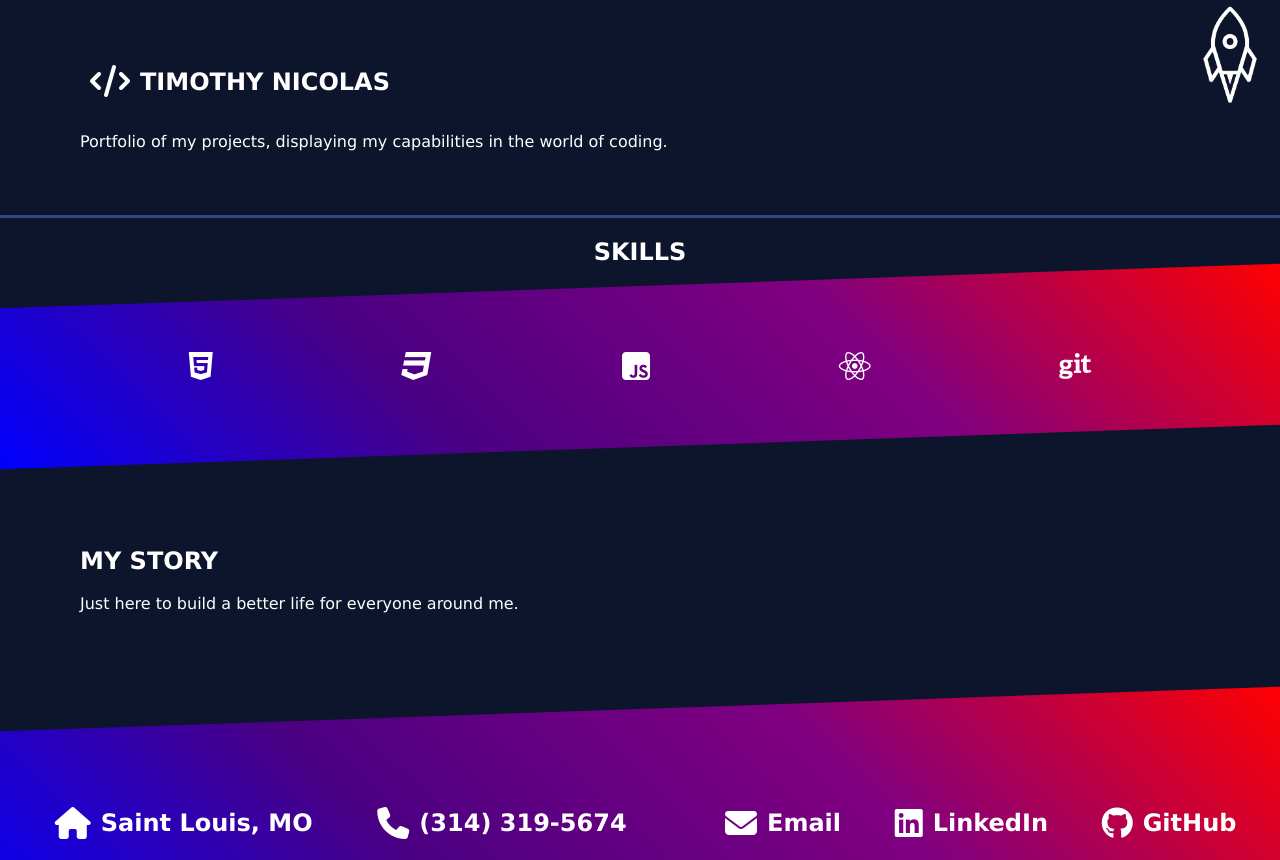
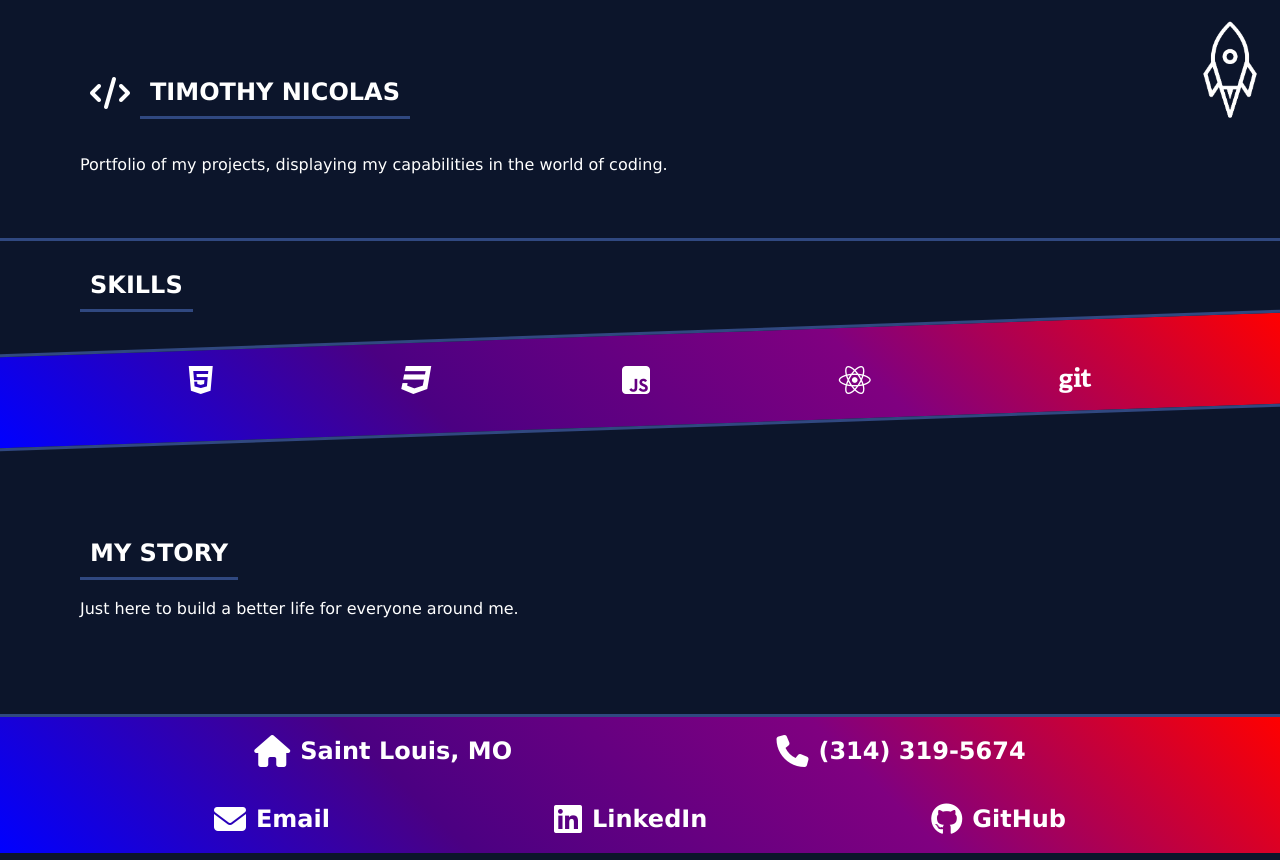
Before and after one commit to Lucky-Legend/Lucky-Legend.github.io, a website: page index.html in a window 1280 px wide. Shown: the top 860 px of the page. Drawn offline with Linux system fonts and the light colour scheme.

Commit message:
Built animations, added image folder, and refined everything

```diff
--- a/index.html
+++ b/index.html
@@ -6,22 +6,28 @@
 		<meta name="viewport" content="width=device-width, initial-scale=1, user-scalable=no" />
       <link rel="stylesheet" type="text/css" href="styles.css">
       <script src="https://kit.fontawesome.com/633b8fbaef.js" crossorigin="anonymous"></script>
+      <script defer src="script.js"></script>
    </head>
    <body>
       <main>
          <header>
-            <section id="head-bg">
+            <section id="head-bg" class="conceal">
                <div class="icon-text">
                   <i class="fa fa-code fa-2xl"></i>
-                  <h1>
+                  <h1 class="underline">
                      <b>TIMOTHY NICOLAS</b>
                   </h1>
                </div>
-               <p>Portfolio of my projects, displaying my capabilities in the world of coding.</p>
+               <p class="conceal">Portfolio of my projects, displaying my capabilities in the world of coding.</p>
             </section>
-            <img id="rocket" src="LaunchCode_rocketline_white_edit.png" alt="LaunchCode_rocketline_white">
+            <nav>
+               <a href="#menu" id="rocket">
+                     <img id="rocket-img" class="enlarge" src="..\images\LaunchCode_rocketline_white_edit.png" alt="LaunchCode_rocketline_white">
+               </a>
+            </nav>
+
          </header>
-         <h2 style="text-align:center;">SKILLS</h2>
+         <h2 class="underline conceal" style="margin-left: 5rem;">SKILLS</h2>
          <section class="row">
             <div class="icons">
                <i class="fa fa-html5 fa-2xl"></i>
@@ -31,14 +37,21 @@
                <i class="fa fa-git fa-2xl"></i>
             </div>
          </section>
+         <article class="conceal">
+            <h2 class="underline">MY STORY</h2>
+            <p>Just here to build a better life for everyone around me.</p>
+         </article>
+         <section id="projects">
+
+         </section>
+         <section id="work-history">
+
+         </section>
+
       </main>
-      <article>
-         <h2>MY STORY</h2>
-         <p>Just here to build a better life for everyone around me.</p>
-      </article>
    </body>
    <footer>
-      <section class="row">
+      <section id="contact-info">
          <div class="icons">
            <div class="icon-text">
              <i class="fa fa-home fa-2xl"></i>
@@ -51,19 +64,19 @@
          </div>
          <div class="icons">
            <a href="mailto:TimNicolas87@gmail.com">
-             <div class="icon-text">
+             <div class="icon-text enlarge">
                <i class="fa fa-envelope fa-2xl" style="color: white;"></i>
                <h2>Email</h2>
              </div>
            </a>
            <a href="https://www.linkedin.com/in/timothy-nicolas/">
-             <div class="icon-text">
+             <div class="icon-text enlarge">
                <i class="fa-brands fa-linkedin fa-2xl" style="color: white;"></i>
                <h2>LinkedIn</h2>
              </div>
            </a>
            <a href="https://github.com/Lucky-Legend">
-             <div class="icon-text">
+             <div class="icon-text enlarge">
                <i class="fa fa-github fa-2xl" style="color: white;"></i>
                <h2>GitHub</h2>
              </div>
--- /dev/null
+++ b/script.js
@@ -0,0 +1,17 @@
+let rocket = document.getElementById('rocket');
+rocket.addEventListener('click', () => {
+    rocket.classList.add('blastoff');
+});
+
+const observer = new IntersectionObserver(text => {
+    text.forEach((obj) => {
+        if (obj.isIntersecting) {
+            obj.target.classList.add('reveal');
+        } else {
+            obj.target.classList.remove('reveal');
+        }
+    })
+})
+
+const conceal = document.querySelectorAll('.conceal');
+conceal.forEach(elem => observer.observe(elem))
--- a/styles.css
+++ b/styles.css
@@ -1,5 +1,3 @@
-
-
 body {
     font-family: Verdana, sans-serif;
     background-color: #0c152b;
@@ -7,8 +5,10 @@ body {
     margin: 0;
 }
 
-header {
-
+.underline {
+    padding: 10px;
+    border-bottom: 3px solid #304880;
+    width: max-content;
 }
 
 #head-bg {
@@ -19,8 +19,13 @@ header {
 
 #rocket {
     position: absolute;
-    top: 5px;
+    top: 20px;
     right: 0;
+    height: 100px;
+    width: 100px;
+}
+
+#rocket-img {
     height: 100px;
     width: 100px;
 }
@@ -31,7 +36,7 @@ article {
 
 .row {
     position: relative;
-    padding-block: 5rem;
+    padding-block: 3rem;
     display: flex;
     flex-wrap: wrap;
 }
@@ -52,6 +57,8 @@ article {
     -ms-transform: scaleY(-2deg);
     -webkit-transform: scaleY(-2deg);
     transform: skewY(-2deg);
+    border-top: 3px solid #304880 ;
+    border-bottom: 3px solid #304880 ;
 }
 
 .icons {
@@ -76,3 +83,48 @@ article {
     margin-right: 10px;
     margin-left: 10px;
 }
+
+.enlarge:hover {
+    transform: scale(110%);
+}
+
+.conceal {
+    opacity: 0;
+    filter: blur(5px);
+    transform: translateX(200px);
+    transition: all 3s;
+}
+
+.reveal {
+    opacity: 1;
+    filter: blur(0);
+    transform: translateX(0);
+}
+
+@keyframes blastoffAnimation {
+    0% {
+      transform: translateY(0);
+      opacity: 1;
+    }
+    100% {
+      transform: translateY(-500px);
+      opacity: 0;
+    }
+  }
+
+  .blastoff {
+    animation: blastoffAnimation 3s forwards;
+    transition: all 5s;
+  }
+
+#contact-info {
+    background-image:
+    linear-gradient(
+        45deg,
+        blue,
+        indigo,
+        purple,
+        red
+    );
+    border-top: 3px solid #304880 ;
+}
```
Also changed, not shown: images/LaunchCode_rocketline_white_edit.png (renamed from LaunchCode_rocketline_white_edit.png).
